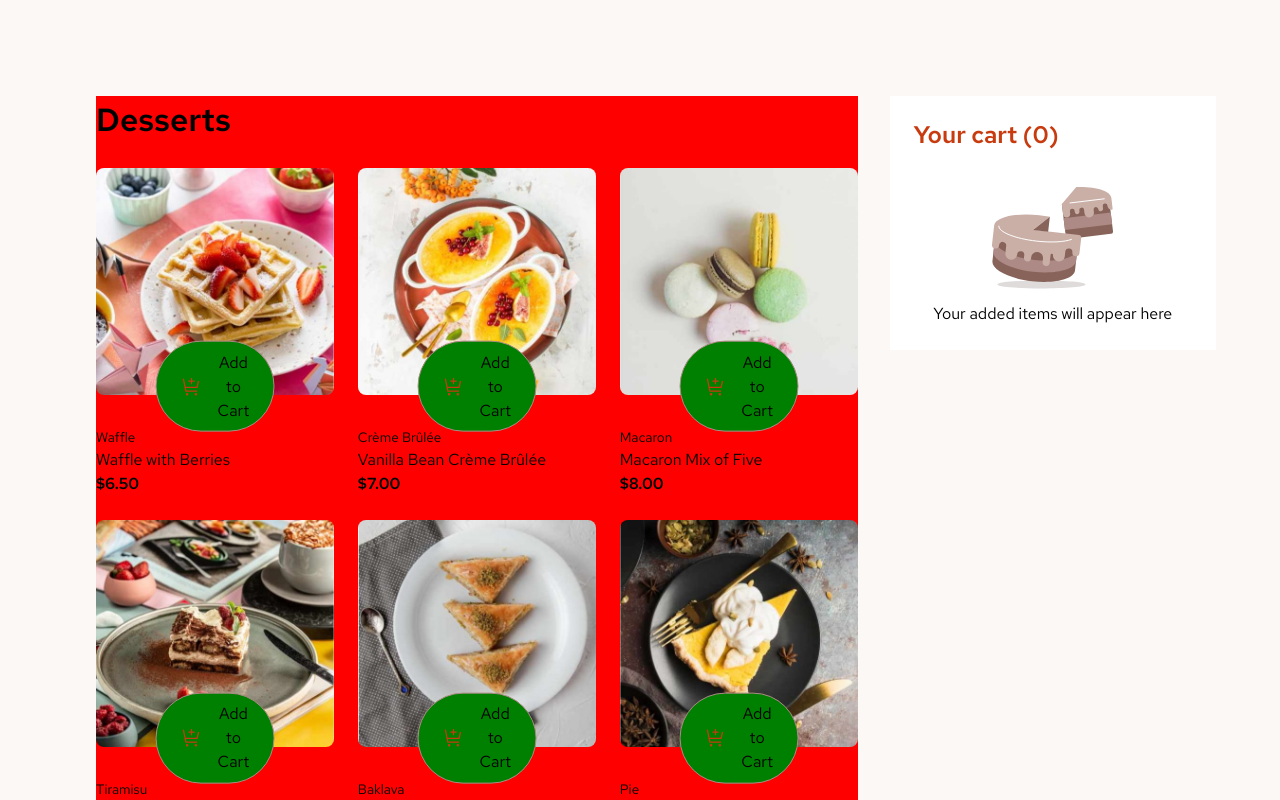
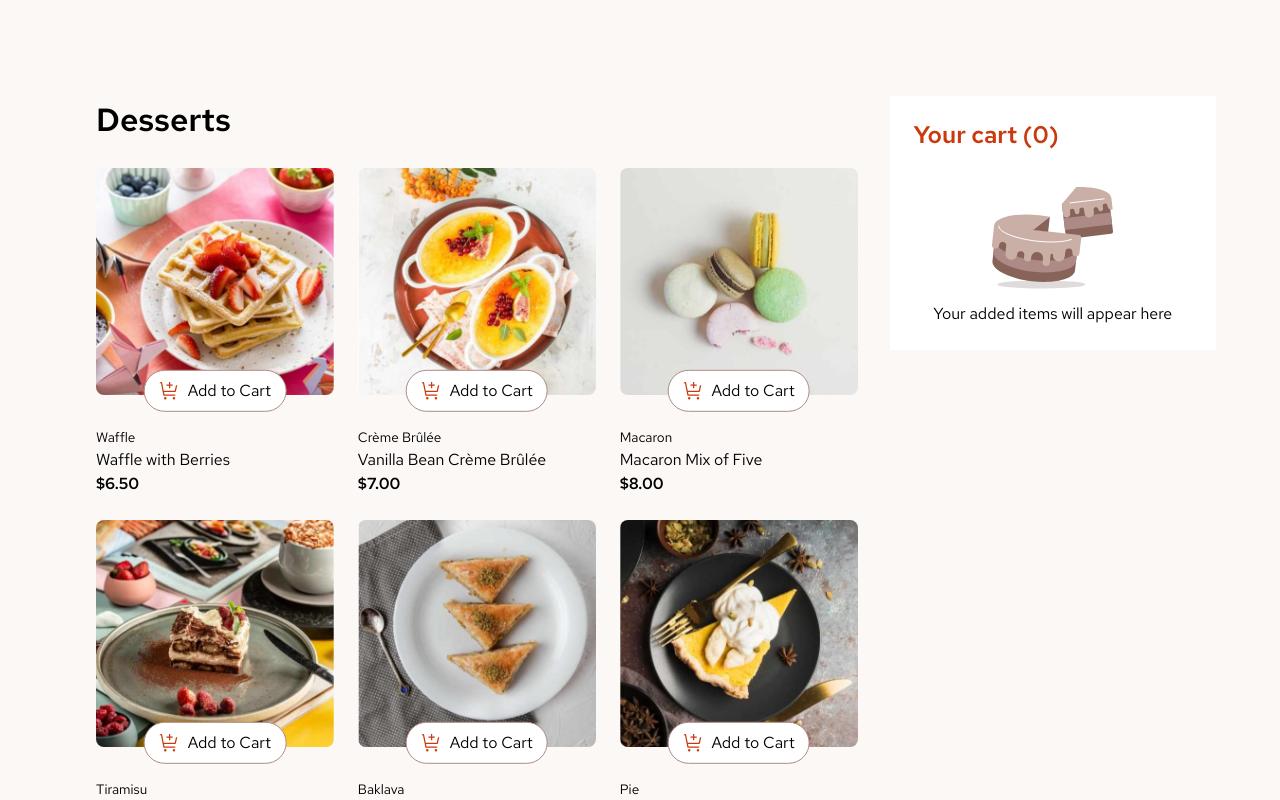
Before and after one commit to conormcfarlane/product-list-cart, a React (Vite) app: page / in a window 1280 px wide. Shown: the top 800 px of the page. Built offline with nearby package versions, Linux system fonts and the light colour scheme.

Commit message:
Add to cart button conditional rendering and cart styles

```diff
--- a/src/App.jsx
+++ b/src/App.jsx
@@ -39,7 +39,7 @@ export default function App() {
 
   return (
     <div className='wrapper'>
-      <DessertList addToCart={addToCart} decreaseQuantity={decreaseQuantity}/>
+      <DessertList addToCart={addToCart} decreaseQuantity={decreaseQuantity} cart={cart}/>
       <Cart cart={cart} removeFromCart={removeFromCart}/>
 
     </div>
--- a/src/components/Cart/Cart.css
+++ b/src/components/Cart/Cart.css
@@ -47,8 +47,25 @@
     }
 }
 .cart-total{
-    margin-top: 1rem;
+    margin-block: 1.5rem;
     display: flex;
     justify-content: space-between;
     align-items: center;
 }
+.carbon-neutral-wrapper{
+    background-color: var(--clr-Rose-100);
+    display: flex;
+    gap: 0.5rem;
+    justify-content: center;
+    padding-block: 1rem;
+    margin-bottom: 1.5rem;
+}
+.confirm-order-btn{
+    background-color: var(--clr-Red);
+    width: 100%;
+    border-radius: 999px;
+    border: none;
+    padding-block: 1rem;
+    color: white;
+    cursor: pointer;
+}
--- a/src/components/Cart/Cart.jsx
+++ b/src/components/Cart/Cart.jsx
@@ -2,6 +2,7 @@ import React from 'react'
 import './Cart.css'
 import emptyCartImg from '/images/illustration-empty-cart.svg'
 import removeButton from '/images/icon-remove-item.svg'
+import iconCarbon from '/images/icon-carbon-neutral.svg'
 
 export default function Cart({cart, addToCart, removeFromCart}) {
   const total = cart.reduce((sum, item) => sum + item.price * item.quantity,0)
@@ -28,7 +29,7 @@ export default function Cart({cart, addToCart, removeFromCart}) {
                 <div className="price-container">
                   <p className='text-preset-4-bold'>{dessert.quantity}x</p>
                   <p className='text-preset-4'>@ ${dessert.price.toFixed(2)}</p>
-                  <p className='text-preset-4-bold'>${dessert.price * dessert.quantity}</p>
+                  <p className='text-preset-4-bold'>${(dessert.price * dessert.quantity).toFixed(2)}</p>
                 </div>
               </div>
               <div className="cart-content-right">
@@ -43,6 +44,16 @@ export default function Cart({cart, addToCart, removeFromCart}) {
                 <p className='text-preset-4'>Order Total: </p>
                 <p className='text-preset-2'>${total.toFixed(2)}</p>
               </div>
+
+              <div className="carbon-neutral-wrapper">
+                <img src={iconCarbon} alt="" />
+                <p className='text-preset 4'> This is a <strong>carbon-neutral</strong> delivery
+                </p>
+              </div>
+
+              <button className='confirm-order-btn text-preset-3'>
+                Confirm Order
+              </button>
             </div>
 
         )}
--- a/src/components/DessertCard/DessertCard.css
+++ b/src/components/DessertCard/DessertCard.css
@@ -8,25 +8,56 @@
 .card-top img{
     border-radius: 0.5rem;
 }
-.card-top button{
+.cart-button {
     display: flex;
     justify-content: center;
-    align-items: center;
-    gap: 1rem;
     position: absolute;
     bottom: 0;
     left: 50%;
     transform: translate(-50%,40%);
-    padding: 0.55rem 2rem;
     border: 1px solid var(--clr-Rose-400);
-    background-color: green;
     white-space: nowrap;
-    min-width: 50%;
+    min-width: 60%;
     border-radius: 999px;
+    padding-block: 0.5rem;
+    background-color: white;
     cursor: pointer;
 
 }
-
-.card-bottom{
+.cart-button.in-cart{
+    background-color: var(--clr-Red);
+}
+.add-to-cart-content{
+    display: flex;
+    justify-self: center;
+    align-items: center;
 
 }
+.add-to-cart-content span{
+    display: flex;
+    gap: 0.5rem;
+}
+
+.quantity-control{
+    display: flex;
+    width: 100%;
+    height: 100%;
+    justify-content: space-between;
+    align-items: center;
+    gap: 1rem;
+    padding-inline: 0.5rem;
+    cursor: default;
+}
+.quantity-button{
+    cursor: pointer;
+    border: 1px solid white;
+    border-radius: 50%;
+}
+.quantity-display {
+    color: white;
+}
+.quantity-button img{
+    height: 20px;
+    width: 20px;
+    padding: 0.2rem;
+}
--- a/src/components/DessertCard/DessertCard.jsx
+++ b/src/components/DessertCard/DessertCard.jsx
@@ -1,6 +1,8 @@
 import React from 'react'
 import './DessertCard.css'
 import cartImage from '/images/icon-add-to-cart.svg'
+import iconDecrement from '/images/icon-decrement-quantity.svg'
+import iconIncrement from '/images/icon-increment-quantity.svg'
 export default function DessertCard({
   id,
   name,
@@ -11,7 +13,11 @@ export default function DessertCard({
   mobileImg,
   tabletImg,
   addToCart,
+  cart,
+  decreaseQuantity
 }) {
+
+  const itemInCart = cart.find((item) => item.id === id)
   return (
     <div className='card'>
       <div className="card-top">
@@ -20,10 +26,24 @@ export default function DessertCard({
           <source media='(min-width: 768px)' srcSet={tabletImg}/>
           <img src={mobileImg} alt="" />
         </picture>
-        <button onClick={() => addToCart({id, name, price})}>
-          <img src={cartImage} alt="" />
-          <p>Add to Cart</p>
-        </button>
+
+      <button className={`cart-button ${itemInCart ? 'in-cart' : ''}`}>
+        {itemInCart ? (
+          <div className='quantity-control'>
+            <span className='quantity-button' onClick={() => decreaseQuantity(id)}><img src={iconDecrement} /></span>
+            <p className='quantity-display'>{itemInCart.quantity}</p>
+            <span className='quantity-button' onClick={() => addToCart({id, name, price, quantity: 1})}><img src={iconIncrement} /></span>
+          </div>
+        ) : (
+          <div className='add-to-cart-content'>
+            <span onClick={() => addToCart({id, name, price, quantity: 1})}>
+              <img src={cartImage} alt="" />
+              <p>Add to Cart</p>
+            </span>
+          </div>
+        )}
+      </button>
+
       </div>
       <div className="card-bottom">
         <p className='text-preset-4'>{category}</p>
--- a/src/components/DessertList/DessertList.css
+++ b/src/components/DessertList/DessertList.css
@@ -2,7 +2,6 @@
     display: flex;
     flex-direction: column;
     gap: 1.5rem;
-    background-color: red;
 }
 
 .dessert-card-container{
--- a/src/components/DessertList/DessertList.jsx
+++ b/src/components/DessertList/DessertList.jsx
@@ -3,7 +3,7 @@ import desserts from '../../data/desserts.json'
 import DessertCard from '../DessertCard/DessertCard'
 import './DessertList.css'
 
-export default function DessertList({addToCart}) {
+export default function DessertList({addToCart, cart, decreaseQuantity}) {
 
   // Assigning ID to each Dessert
   const products = desserts.map((item, index) => ({
@@ -27,6 +27,8 @@ export default function DessertList({addToCart}) {
           mobileImg={dessert.image.mobile}
           tabletImg={dessert.image.tablet}
           addToCart={addToCart}
+          cart={cart}
+          decreaseQuantity={decreaseQuantity}
           />
         ))}
       </div>
```
